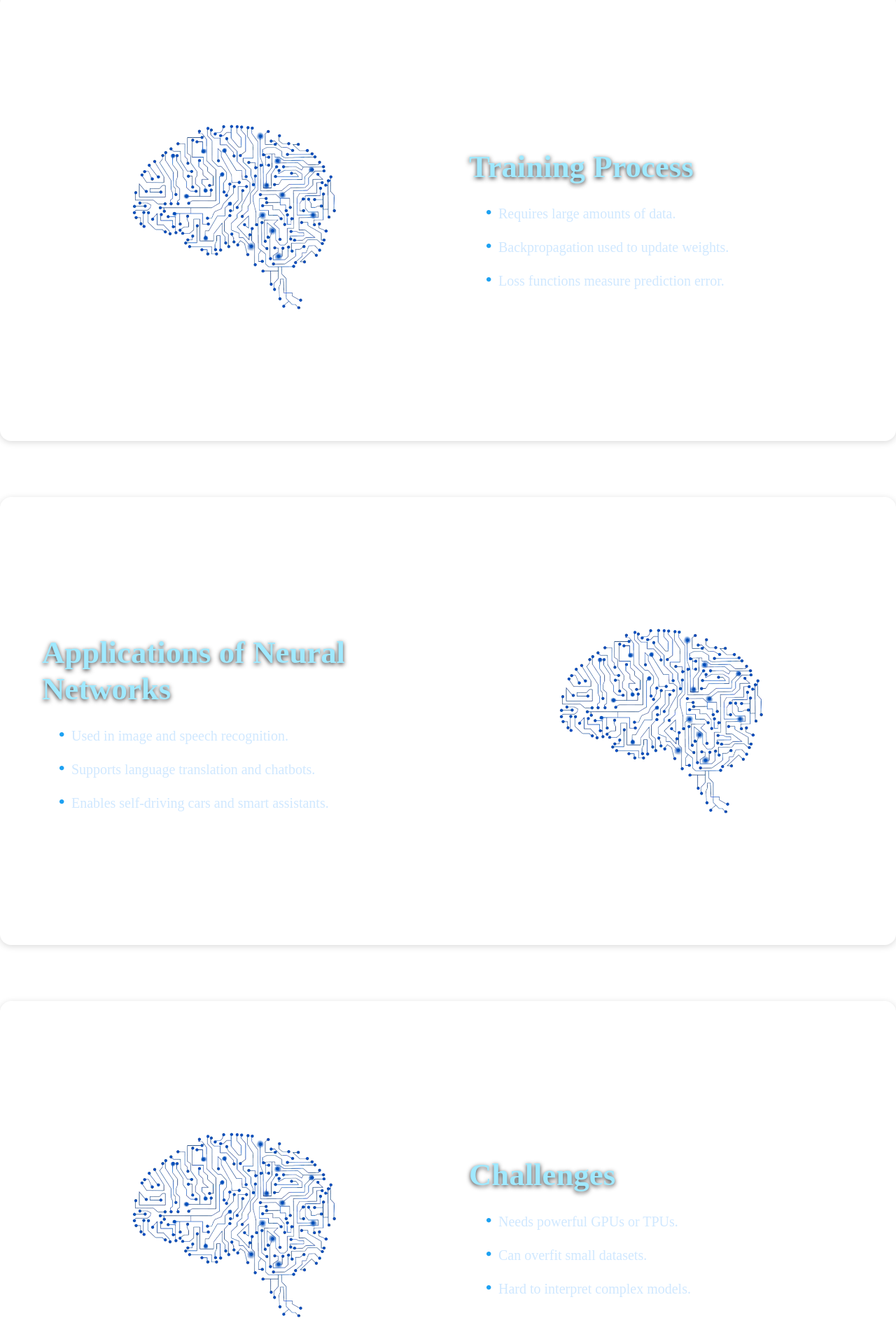
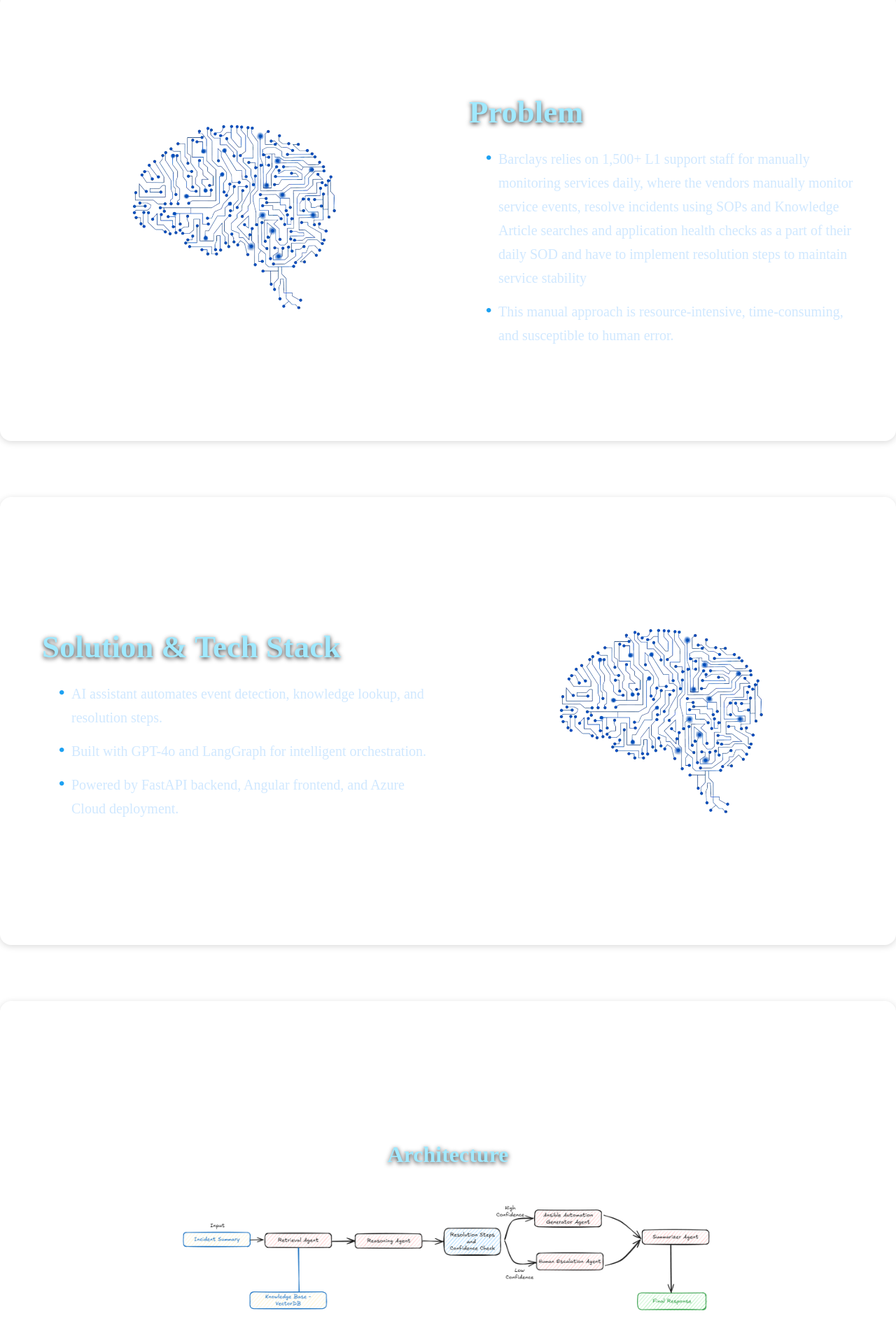
Before and after one commit to Blade0231/GenAI-Hackathon, an Angular app in the folder frontend/: page / in a window 1280 px wide. Shown: the part 810-2730 px from the top of the page at 70% size. Built offline with nearby package versions, Linux system fonts and the light colour scheme.

Commit message:
Frontend: Final Version

```diff
--- a/frontend/src/app/app.component.css
+++ b/frontend/src/app/app.component.css
@@ -131,6 +131,31 @@
   max-width: 450px;
   border-radius: 16px;
   /* box-shadow: 0 8px 20px rgba(0, 0, 0, 0.4); */
+  transition: transform 0.3s ease;
+}
+
+.arch-content {
+  flex: 1 1 100%;
+  min-width: 280px;
+  display: flex;
+  flex-direction: column;
+  justify-content: flex-start; /* align items to the top */
+  align-items: center;
+  text-align: center;
+  padding-top: 20px; /* optional for breathing room */
+}
+
+.arch-content h1 {
+  font-size: 3rem;
+  margin-bottom: 20px;
+  color: #a0e9ff;
+  text-shadow: 0 2px 6px rgba(0, 0, 0, 0.8);
+}
+
+.arch-content img {
+  max-width: 800px;
+  width: 100%;
+  border-radius: 16px;
   transition: transform 0.3s ease;
 }
 
--- a/frontend/src/app/app.component.html
+++ b/frontend/src/app/app.component.html
@@ -11,14 +11,20 @@
 
 <div *ngIf="!showPrompt">
   <div class="content-section" *ngFor="let section of sections; let i = index"
-    [ngClass]="{ 'left-align': i % 2 === 0, 'right-align': i % 2 !== 0 }">
-    <div class="text-content">
-      <h1>{{ section.title }}</h1>
+    [ngClass]="{ 'left-align': i % 2 === 0 && i!=3, 'right-align': i % 2 !== 0 && i!= 3 }">
+    <div *ngIf="i!=3" class="text-content">
+      <h1 *ngIf="i==0" style="font-size: 4rem;">WatchTower</h1>
+      <h1 *ngIf="i==0" style="font-size: 2rem;">{{ section.title }}</h1>
+      <h1 *ngIf="i!=0 && i!=3">{{ section.title }}</h1>
       <ul>
         <li *ngFor="let point of section.points">{{ point }}</li>
       </ul>
     </div>
-    <div class="image-content">
+    <div *ngIf="i!=3" class="image-content">
+      <img [src]="section.image" alt="Section image" />
+    </div>
+    <div *ngIf="i==3" class="arch-content">
+      <h1 *ngIf="i==3" style="font-size: 2rem;">Architecture</h1>
       <img [src]="section.image" alt="Section image" />
     </div>
   </div>
@@ -26,7 +32,7 @@
 
 <div *ngIf="showPrompt" class="chatbox">
   <div class="chatbox-header">
-    <div class="header-title">Chat with Neural Assistant</div>
+    <div class="header-title">Chat with WatchTower</div>
     <div class="close-button" (click)="closePrompt()">×</div>
   </div>
 
--- a/frontend/src/app/app.component.ts
+++ b/frontend/src/app/app.component.ts
@@ -25,51 +25,34 @@
 
   sections = [
     {
-      title: 'Intro to Neural Networks',
+      title: 'Multi-Agent AI System for Smarter Incident Recovery',
+      points: [],
+      image: 'assets/brain.png'
+    },
+    {
+      title: 'Problem',
       points: [
-        'Inspired by the human brain.',
-        'Built with layers of artificial neurons.',
-        'Each neuron receives input, processes it, and passes it on.'
+        'Barclays relies on 1,500+ L1 support staff for manually monitoring services daily, where the vendors manually monitor service events, resolve incidents using SOPs and Knowledge Article searches and application health checks as a part of their daily SOD and have to implement resolution steps to maintain service stability',
+        'This manual approach is resource-intensive, time-consuming, and susceptible to human error.'
       ],
       image: 'assets/brain.png'
     },
     {
-      title: 'Training Process',
+      title: 'Solution & Tech Stack',
       points: [
-        'Requires large amounts of data.',
-        'Backpropagation used to update weights.',
-        'Loss functions measure prediction error.'
+        'AI assistant automates event detection, knowledge lookup, and resolution steps.',
+        'Built with GPT-4o and LangGraph for intelligent orchestration.',
+        'Powered by FastAPI backend, Angular frontend, and Azure Cloud deployment.'
       ],
       image: 'assets/brain.png'
     },
     {
-      title: 'Applications of Neural Networks',
-      points: [
-        'Used in image and speech recognition.',
-        'Supports language translation and chatbots.',
-        'Enables self-driving cars and smart assistants.'
-      ],
-      image: 'assets/brain.png'
-    },
-    {
-      title: 'Challenges',
-      points: [
-        'Needs powerful GPUs or TPUs.',
-        'Can overfit small datasets.',
-        'Hard to interpret complex models.'
-      ],
-      image: 'assets/brain.png'
-    },
-    {
-      title: 'Future Potential',
-      points: [
-        'Combining with symbolic AI for better reasoning.',
-        'Deploying models on edge devices.',
-        'Evolving into more autonomous systems.'
-      ],
-      image: 'assets/brain.png'
+      title: 'Architecture',
+      points: [],
+      image: 'assets/Langgraph-Workflow.png'
     }
   ];
+
 
 
   constructor(private http: HttpClient) { }
@@ -131,7 +114,7 @@
 
     try {
       this.chatMessages.push(`🤖 AI: Processing...`);
-      const response = await this.http.post<any>('http://127.0.0.1:8000/execute', initial_state).toPromise();
+      const response = await this.http.post<any>('http://74.224.102.204:5000/execute',initial_state).toPromise();
 
       console.log(response);
       // let msg = response.final_response;
--- a/frontend/src/index.html
+++ b/frontend/src/index.html
@@ -5,7 +5,7 @@
   <title>Hackathon</title>
   <base href="/">
   <meta name="viewport" content="width=device-width, initial-scale=1">
-  <link rel="icon" type="image/x-icon" href="favicon.ico">
+  <!-- <link rel="icon" type="image/x-icon" href="favicon.ico"> -->
 </head>
 <body>
   <app-root></app-root>
```
Also changed, not shown: frontend/src/assets/Langgraph-Workflow.png (added).
